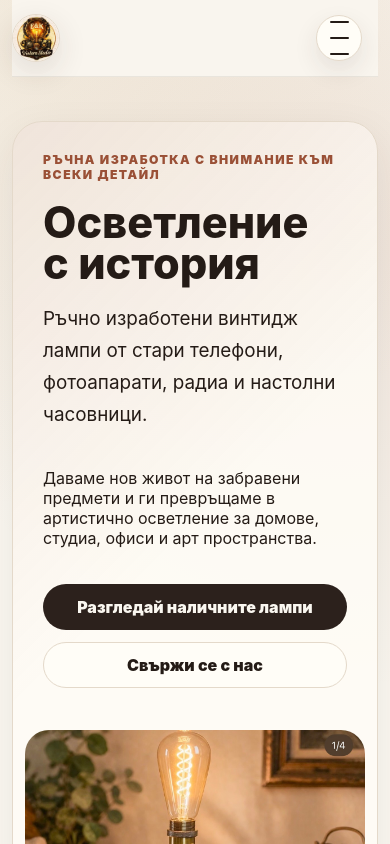
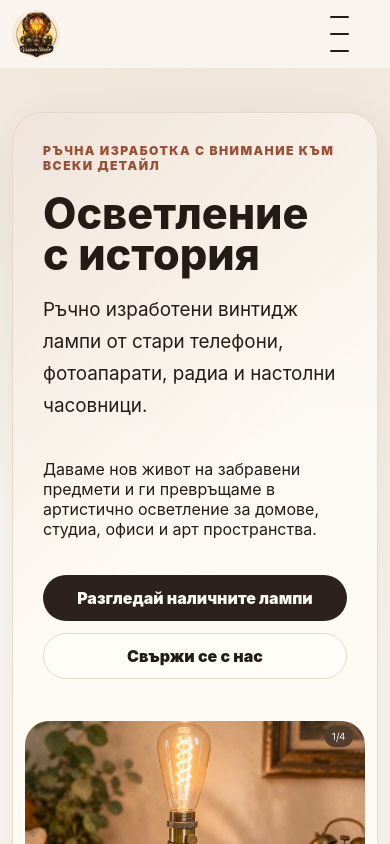
Before and after one commit to JinksSs91/hello-react-site, a React (Vite) app: page / in a window 390 px wide. Shown: the top 844 px of the page. Built offline with nearby package versions, Linux system fonts and the light colour scheme.

Commit message:
Widen layout and refine header

```diff
--- a/src/App.css
+++ b/src/App.css
@@ -8,26 +8,22 @@
   top: 0;
   z-index: 20;
   display: grid;
-  grid-template-columns: auto 1fr auto;
-  gap: 28px;
+  grid-template-columns: minmax(150px, 1fr) auto minmax(150px, 1fr);
+  gap: 24px;
   align-items: center;
-  width: min(100% - 32px, 1180px);
-  margin: 0 auto;
-  padding: 14px 0;
+  width: 100%;
+  padding: 14px clamp(24px, 3vw, 40px);
   background: rgba(250, 247, 240, 0.9);
-  border-bottom: 1px solid rgba(56, 44, 36, 0.08);
   backdrop-filter: blur(18px);
 }
 
 .brand-logo {
   display: inline-flex;
+  justify-self: start;
   width: 58px;
   height: 58px;
   overflow: hidden;
-  border: 1px solid var(--line);
   border-radius: 50%;
-  background: var(--surface);
-  box-shadow: 0 10px 30px rgba(56, 44, 36, 0.12);
 }
 
 .brand-logo img {
@@ -64,6 +60,7 @@
 .language-select {
   display: flex;
   align-items: center;
+  justify-self: end;
   gap: 8px;
 }
 
@@ -90,12 +87,17 @@
   justify-content: center;
   gap: 5px;
   padding: 0;
-  border: 1px solid var(--line);
-  border-radius: 999px;
-  background: var(--surface);
+  border: 0;
+  border-radius: 4px;
+  background: transparent;
   color: var(--ink);
-  box-shadow: 0 10px 24px rgba(56, 44, 36, 0.1);
+  box-shadow: none;
   cursor: pointer;
+}
+
+.menu-toggle:focus-visible {
+  outline: 2px solid var(--terracotta);
+  outline-offset: 3px;
 }
 
 .menu-toggle span {
@@ -164,7 +166,7 @@
 }
 
 .page {
-  width: min(100% - 32px, 1180px);
+  width: min(100% - 48px, 1360px);
   margin: 0 auto;
   padding: 72px 0;
 }
@@ -630,7 +632,7 @@
   grid-template-columns: minmax(180px, 1fr) auto minmax(120px, 1fr);
   gap: 24px;
   align-items: center;
-  width: min(100% - 32px, 1180px);
+  width: min(100% - 48px, 1360px);
   margin: 0 auto;
   padding: 28px 0 42px;
   border-top: 1px solid rgba(56, 44, 36, 0.1);
@@ -722,6 +724,7 @@
   .site-header {
     grid-template-columns: auto 1fr auto;
     gap: 16px;
+    padding-inline: 20px;
   }
 
   .site-nav {
@@ -739,6 +742,11 @@
 
   .mobile-menu.open {
     display: grid;
+  }
+
+  .mobile-menu {
+    right: 20px;
+    left: 20px;
   }
 
   .info-grid,
@@ -781,10 +789,18 @@
 }
 
 @media (max-width: 640px) {
-  .site-header,
   .page,
   .site-footer {
-    width: min(100% - 24px, 1180px);
+    width: min(100% - 24px, 1360px);
+  }
+
+  .site-header {
+    padding: 10px 12px;
+  }
+
+  .mobile-menu {
+    right: 12px;
+    left: 12px;
   }
 
   .brand-logo {
```
